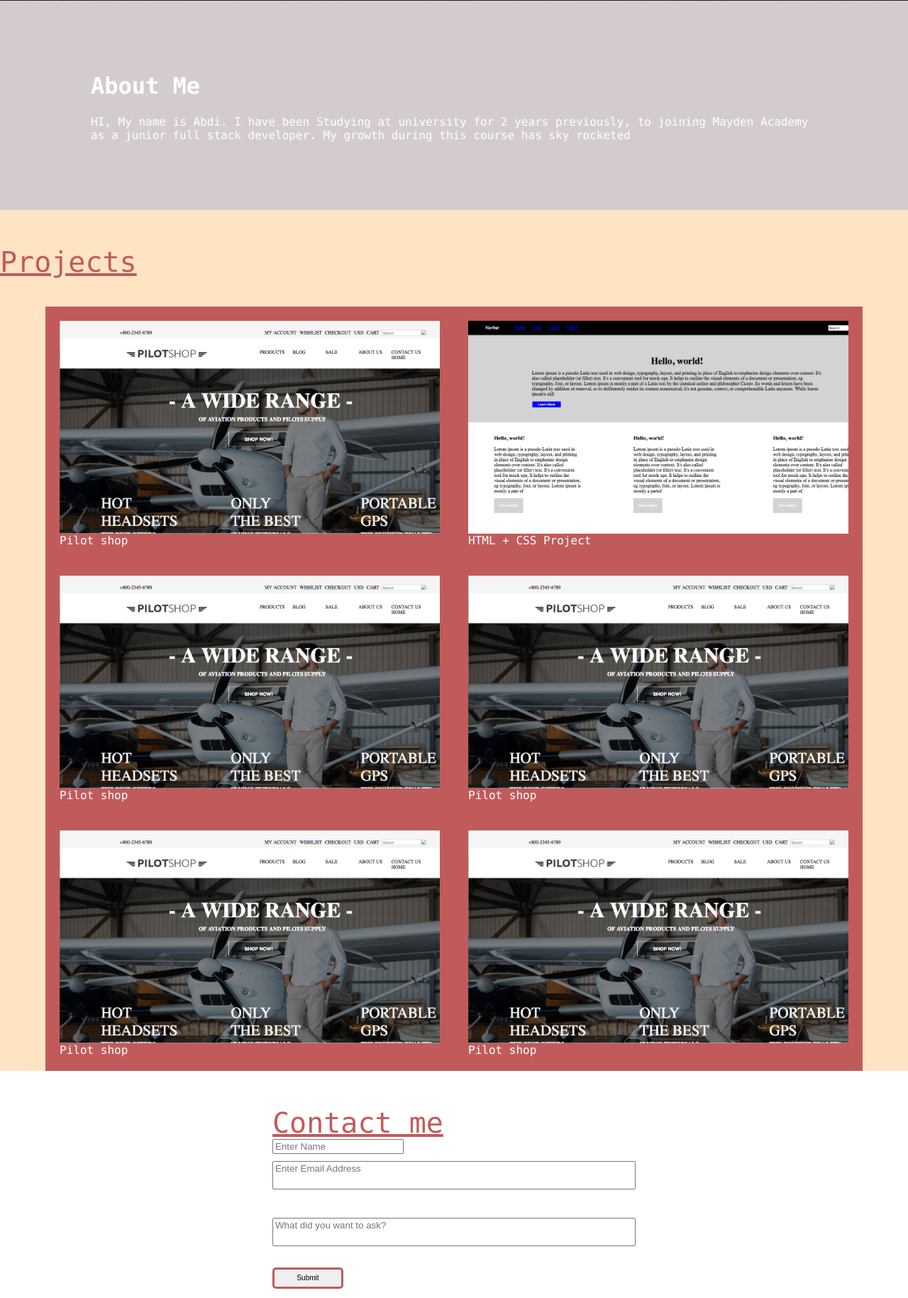
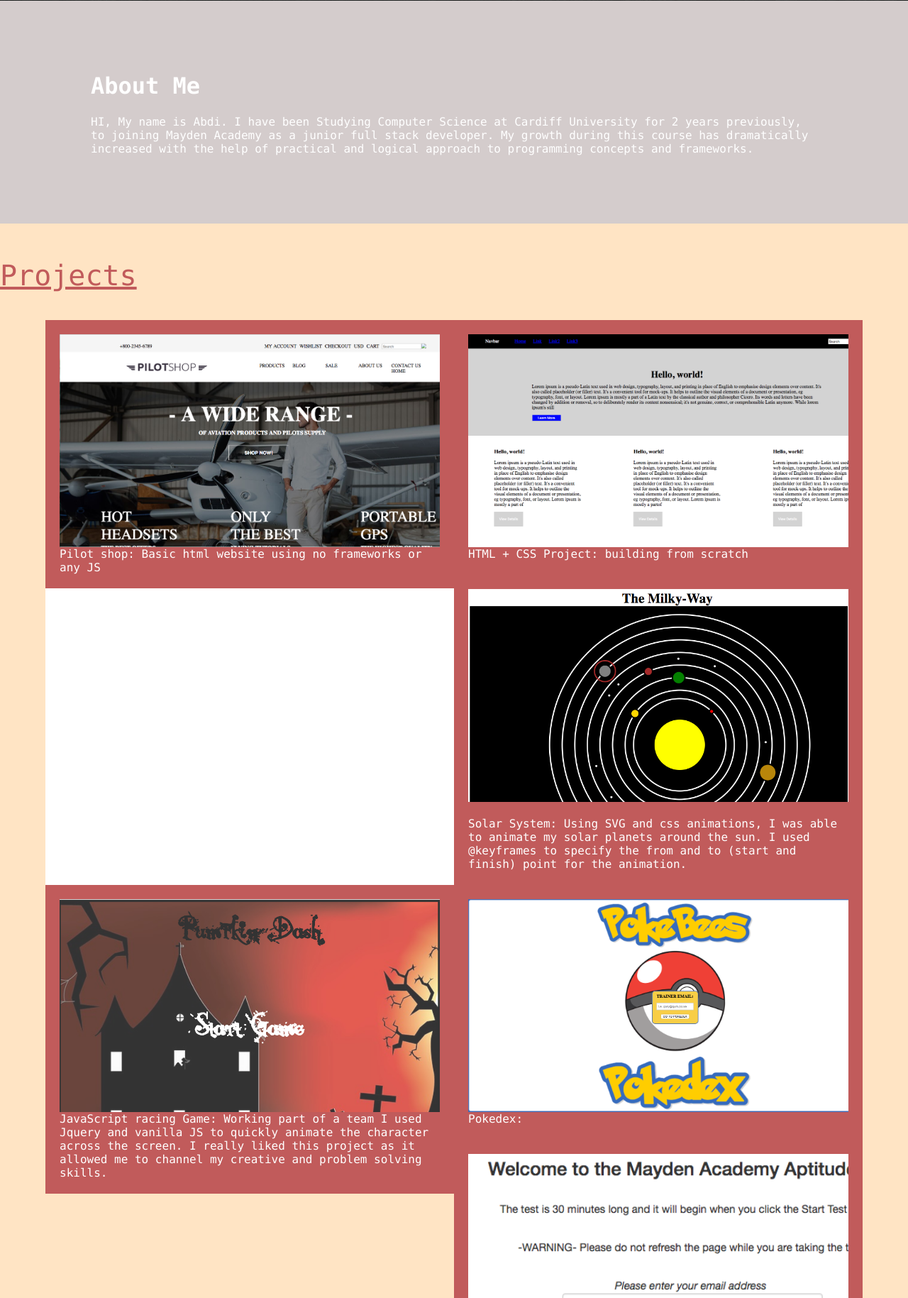
Before and after one commit to aabdiaziz/Portfolio, a PHP site: page / in a window 1280 px wide. Shown: the part 799-2628 px from the top of the page at 71% size. Run offline with PHP 8.4, Linux system fonts and the light colour scheme.

Commit message:
Made a few changes to the structure of my website. added a description below each project

```diff
--- a/index.html
+++ b/index.html
@@ -43,7 +43,7 @@
         <div class="aboutContent" id="About">
             <div class="content">
                 <h1>About Me</h1>
-                <p>HI, My name is Abdi. I have been Studying at university for 2 years previously, to joining Mayden Academy as a junior full stack developer. My growth during this course has sky rocketed  </p>
+                <p>HI, My name is Abdi. I have been Studying Computer Science at Cardiff University for 2 years previously, to joining Mayden Academy as a junior full stack developer. My growth during this course has dramatically increased with the help of practical and logical approach to programming concepts and frameworks.</p>
             </div>
         </div>
 
@@ -51,32 +51,28 @@
             <p class="titleProjects">Projects</p>
             <div class="cards">
                 <div class="card">
-                    <a href="mini/html+css/helloworld.html"><div class="pilotShop"></div></a>
-                    Pilot shop
+                    <a href="https://dev.maydenacademy.co.uk/students/2018/abdi/Pilot-Shop"><div class="pilotShop"></div></a>
+                    Pilot shop: Basic html website using no frameworks or any JS
                 </div>
                 <div class="card">
                     <a href="mini/html+css/helloworld.html"><div class="htmlProject"></div></a>
-                    HTML + CSS Project
+                    HTML + CSS Project: building from scratch
                 </div>
                 <div class="card">
-                    <div class="creepyPanda">
-                    </div>
-                    Pilot shop
+                    <a href="https://dev.maydenacademy.co.uk/students/2018/abdi/solar-system/" ><div class="solarSystem"></div></a>
+                    Solar System: Using SVG and css animations, I was able to animate my solar planets around the sun. I used @keyframes to specify the from and to (start and finish) point for the animation.
                 </div>
                 <div class="card">
-                    <div class="creepyPanda">
-                    </div>
-                    Pilot shop
+                    <a href="https://dev.maydenacademy.co.uk/projects/2018Aug/2018-running-game/" ><div class="pumpkin"></div></a>
+                    JavaScript racing Game: Working part of a team I used Jquery and vanilla JS to quickly animate the character across the screen. I really liked this project as it allowed me to channel my creative and problem solving skills.
                 </div>
                 <div class="card">
-                    <div class="creepyPanda">
-                    </div>
-                    Pilot shop
+                    <a href="https://dev.maydenacademy.co.uk/projects/2018Aug/pokedex-2018-phbees/" ><div class="pokedex"></div></a>
+                    Pokedex:
                 </div>
                 <div class="card">
-                    <div class="creepyPanda">
-                    </div>
-                    Pilot shop
+                    <a href="https://dev.maydenacademy.co.uk/projects/2017/aptitude-test/app/" ><div class="aptitude"></div></a>
+                    Aptitude Test: Using an existing API the challenge with this project was to update the front end using handlebars js (for templating) and Es6. I compiled my Es6 Code to Es5 for Evergreen Browsers using babel and task runner Gulp.
                 </div>
             </div>
         </div>
--- a/style.css
+++ b/style.css
@@ -144,7 +144,7 @@ li a {
 }
 
 .cards {
-    height: 900px;
+    height: 1000px;
     width: 90vw;
     margin: 0 auto;
     margin-top: 40px;
@@ -173,6 +173,31 @@ li a {
 
 .pilotShop {
     background-image: url("images/pilot.png");
+    background-size: cover;
+    height: 300px;
+}
+
+.solarSystem {
+    background-image: url("images/solar.png");
+    background-size: cover;
+    height: 300px;
+    margin-bottom:21px ;
+}
+
+.pumpkin {
+    background-image: url("images/PumpkinDash.png");
+    background-size: cover;
+    height: 300px;
+}
+
+.pokedex {
+    background-image: url("images/Pokedex.png");
+    background-size: cover;
+    height: 300px;
+}
+
+.aptitude {
+    background-image: url("images/Aptitude.png");
     background-size: cover;
     height: 300px;
 }
```
Also changed, not shown: images/Aptitude.png (added), images/Pokedex.png (added), images/PumpkinDash.png (added), images/solar.png (added).
